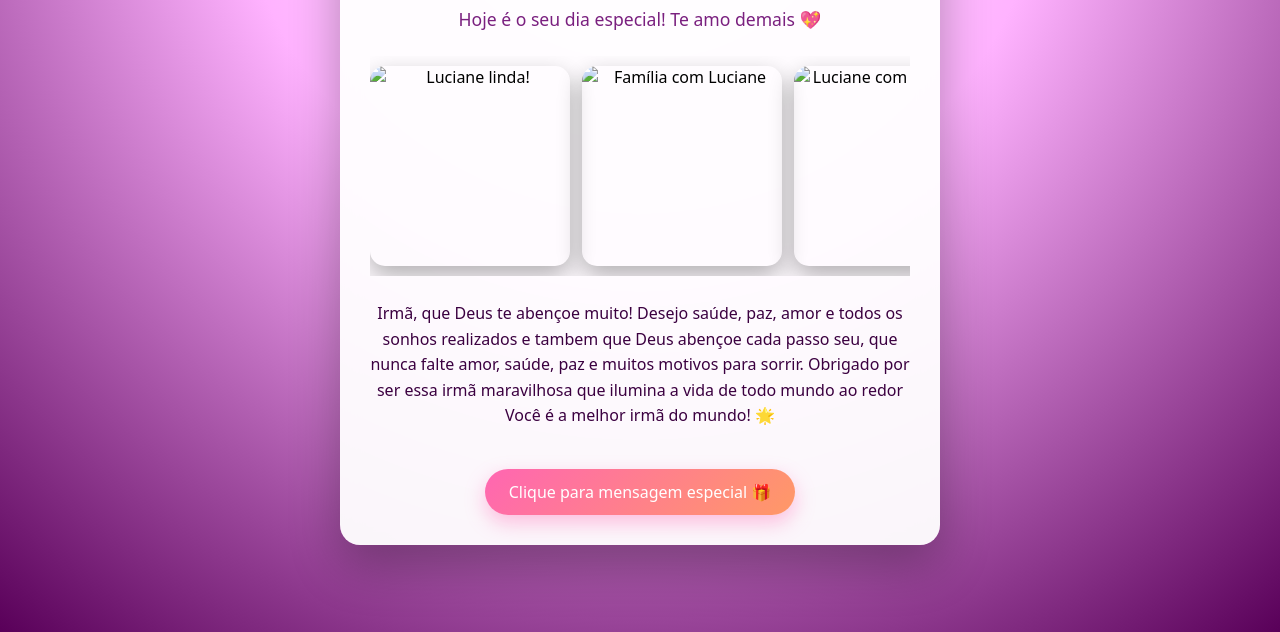
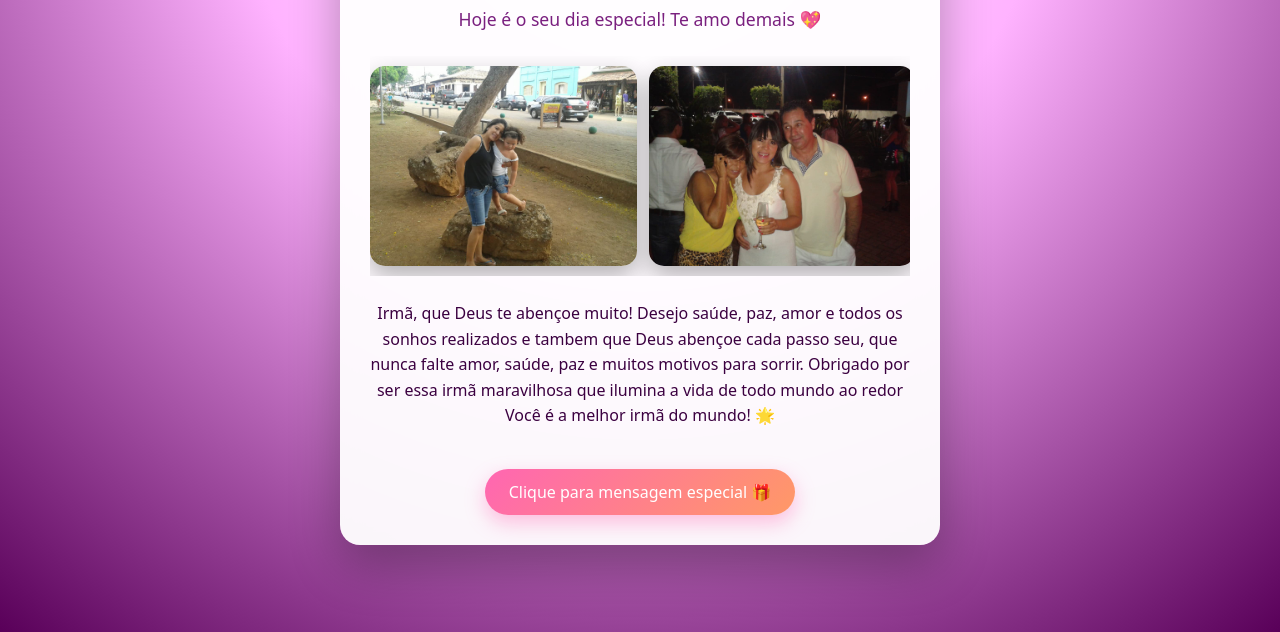
Before and after one commit to Dev-Raphael-Viana/aniversario, a plain HTML site: page index.html in a window 1280 px wide. Shown: the part 168-800 px from the top of the page. Drawn offline with Linux system fonts and the light colour scheme.

Commit message:
Fix image file extensions in index.html

```diff
--- a/index.html
+++ b/index.html
@@ -120,9 +120,9 @@
 
     <!-- Fotos deslizantes - CORRIGIDO NOMES -->
     <div class="photos">
-      <img src="foto1.jpg.jpg" alt="Luciane linda!" class="photo">
-      <img src="foto2.jpg" alt="Família com Luciane" class="photo">
-      <img src="foto3.jpg" alt="Luciane com a sobrinha" class="photo">
+      <img src="foto1.jpg.jpeg" alt="Luciane linda!" class="photo">
+      <img src="foto2.jpeg" alt="Família com Luciane" class="photo">
+      <img src="foto3.jpeg" alt="Luciane com a sobrinha" class="photo">
     </div>
 
     <p class="message">
```
